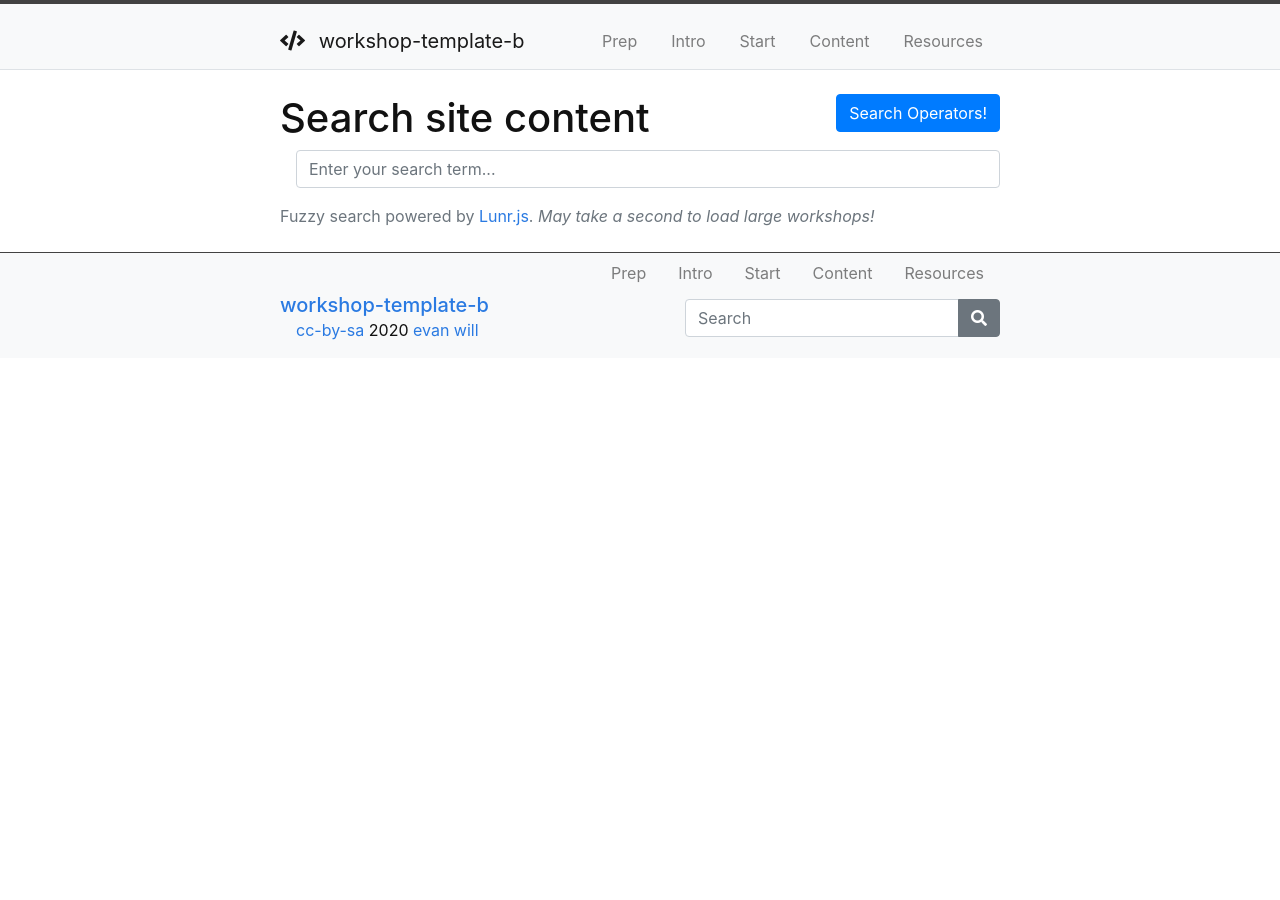
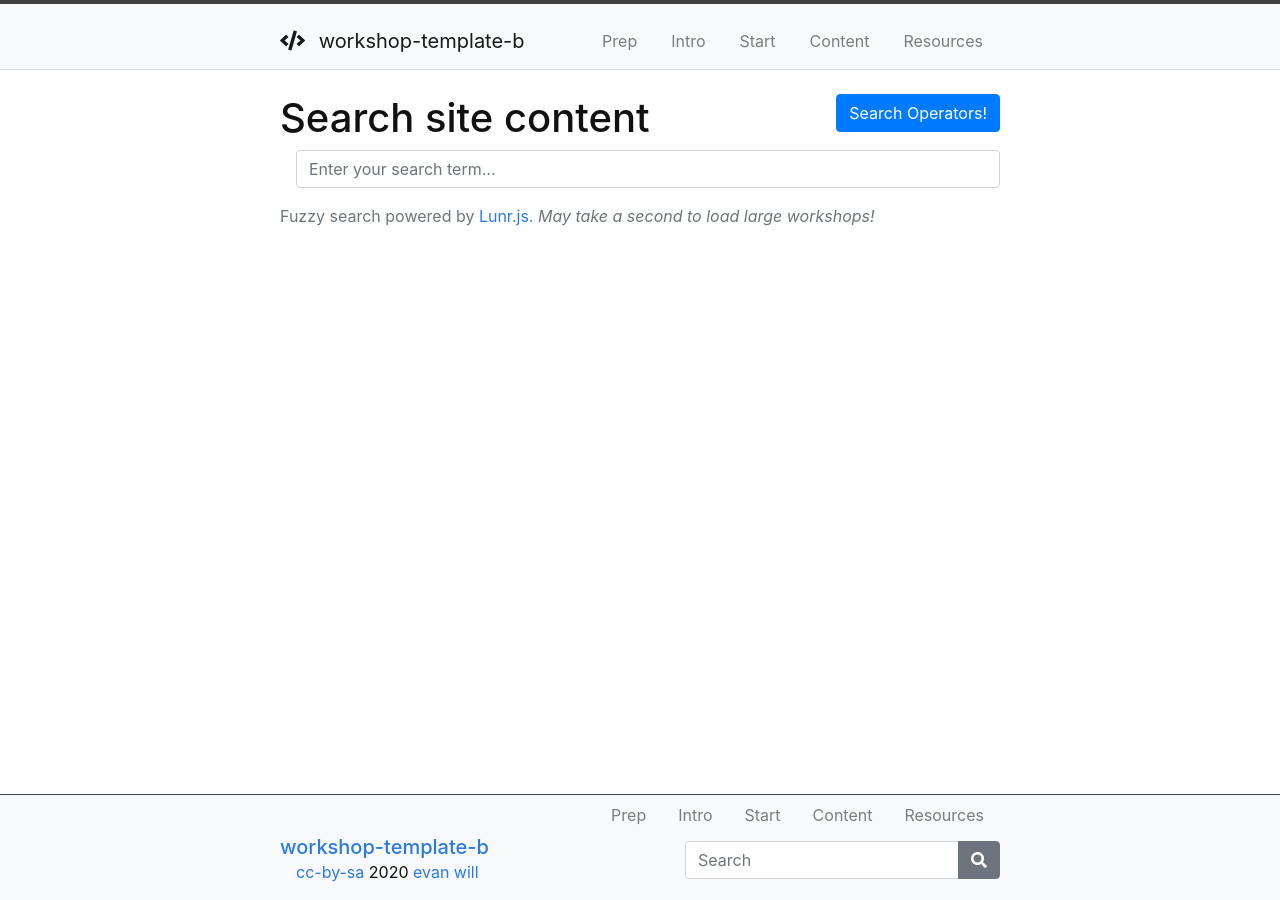
Before and after one commit to evanwill/workshop-template-b, a Jekyll site: the page built from search.md, in a window 1280 px wide. Built offline with Jekyll 4.4.1, drawn with Linux system fonts in a browser that asks for light colours.

Commit message:
make footer sticky on short pages

```diff
--- a/_includes/template/footer.html
+++ b/_includes/template/footer.html
@@ -1,4 +1,4 @@
-<footer class="site-footer bg-light">
+<footer class="site-footer bg-light mt-auto">
   <div class="container">
     <nav>
       <ul class="nav justify-content-end">
--- a/_layouts/default.html
+++ b/_layouts/default.html
@@ -1,16 +1,16 @@
 <!DOCTYPE html>
-<html lang="en">
+<html lang="en" class="h-100">
   <head prefix="og: http://ogp.me/ns# fb: http://ogp.me/ns/fb# article: http://ogp.me/ns/article#">
   {% include template/head.html %}
   </head>
 
-  <body>
+  <body class="d-flex flex-column h-100">
     <div id="skip-to-content"><a href="#maincontent">Skip to main content</a></div>
     <header>
     {% include template/top-nav.html %}
     </header>
 
-    <main id="maincontent" role="main" aria-label="Content">
+    <main id="maincontent" role="main" aria-label="Content" class="flex-shrink-0">
       <div class="container my-4">
       {{ content }}
       </div>
```
